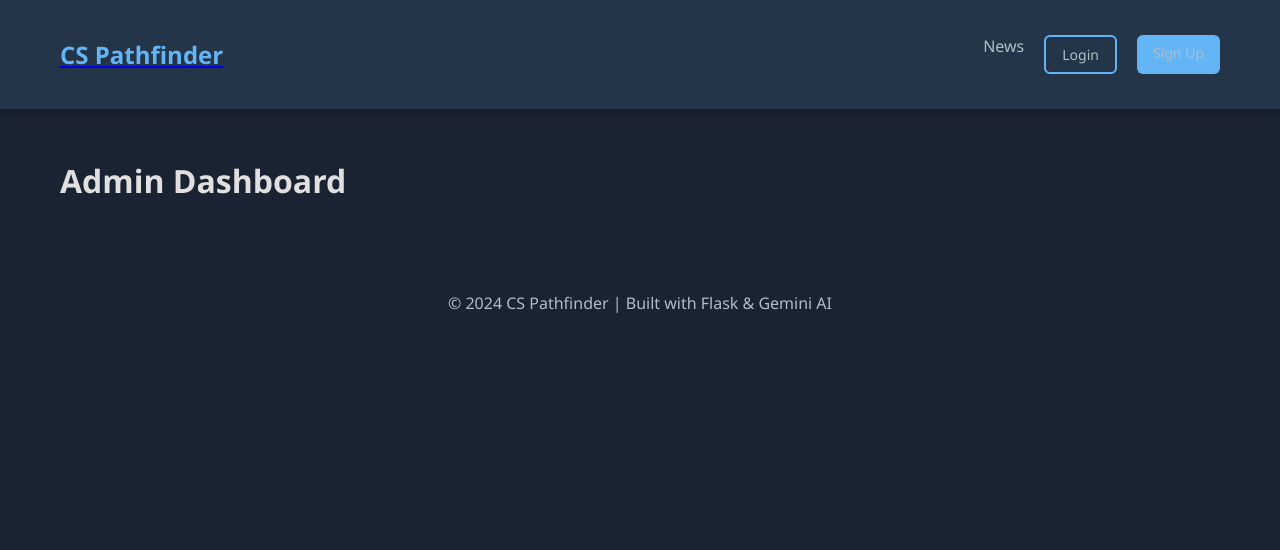
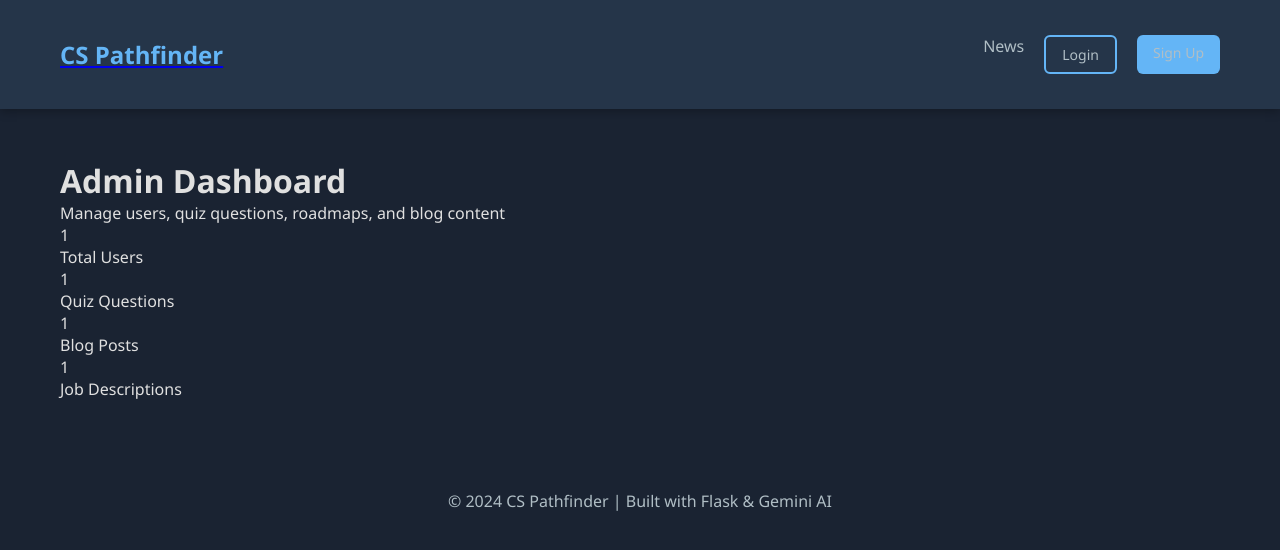
Before and after one commit to omaramin-77/cs-pathfinder, a Python web app: template templates/admin/dashboard.html in a window 1280 px wide. Shown: the top 550 px of the page. Run offline with Jinja, Linux system fonts and the light colour scheme; the template is opened without the code that fills it: most values are stand-ins (such as "Sample title", 1, 10 or a date in 2020).

Commit message:
Enhance admin dashboard with header and stats
Added header and statistics section to admin dashboard.

```diff
--- a/templates/admin/dashboard.html
+++ b/templates/admin/dashboard.html
@@ -4,6 +4,30 @@
 
 {% block content %}
 <div class="admin-container">
-    <h1>Admin Dashboard</h1>
+
+    <div class="admin-header">
+        <h1>Admin Dashboard</h1>
+        <p>Manage users, quiz questions, roadmaps, and blog content</p>
+    </div>
+
+    <div class="stats-grid">
+        <div class="stat-card">
+            <div class="stat-number">{{ user_count }}</div>
+            <div class="stat-label">Total Users</div>
+        </div>
+        <div class="stat-card">
+            <div class="stat-number">{{ question_count }}</div>
+            <div class="stat-label">Quiz Questions</div>
+        </div>
+        <div class="stat-card">
+            <div class="stat-number">{{ blog_count }}</div>
+            <div class="stat-label">Blog Posts</div>
+        </div>
+        <div class="stat-card">
+            <div class="stat-number">{{ job_desc_count }}</div>
+            <div class="stat-label">Job Descriptions</div>
+        </div>
+    </div>
+
 </div>
 {% endblock %}
```
